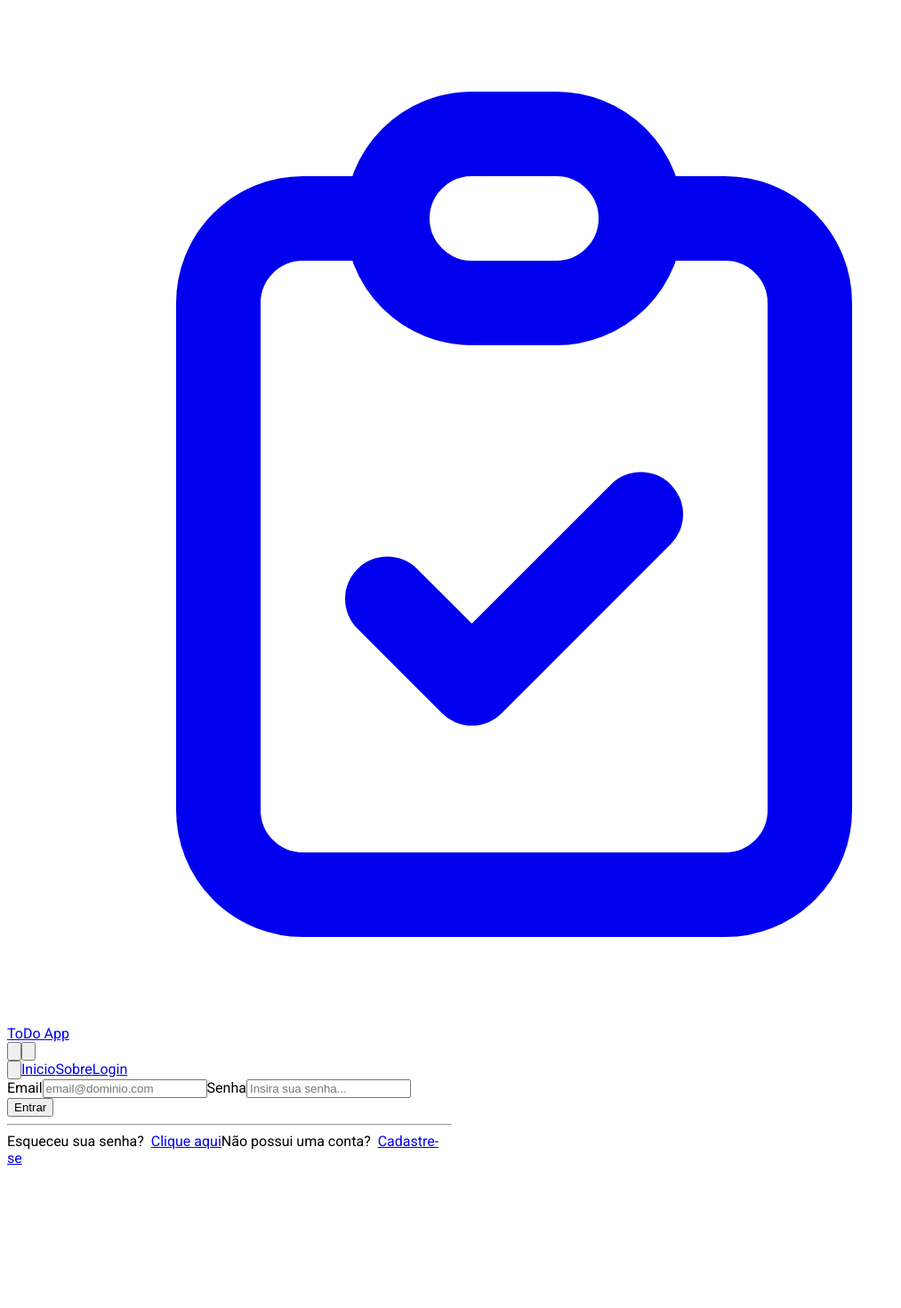
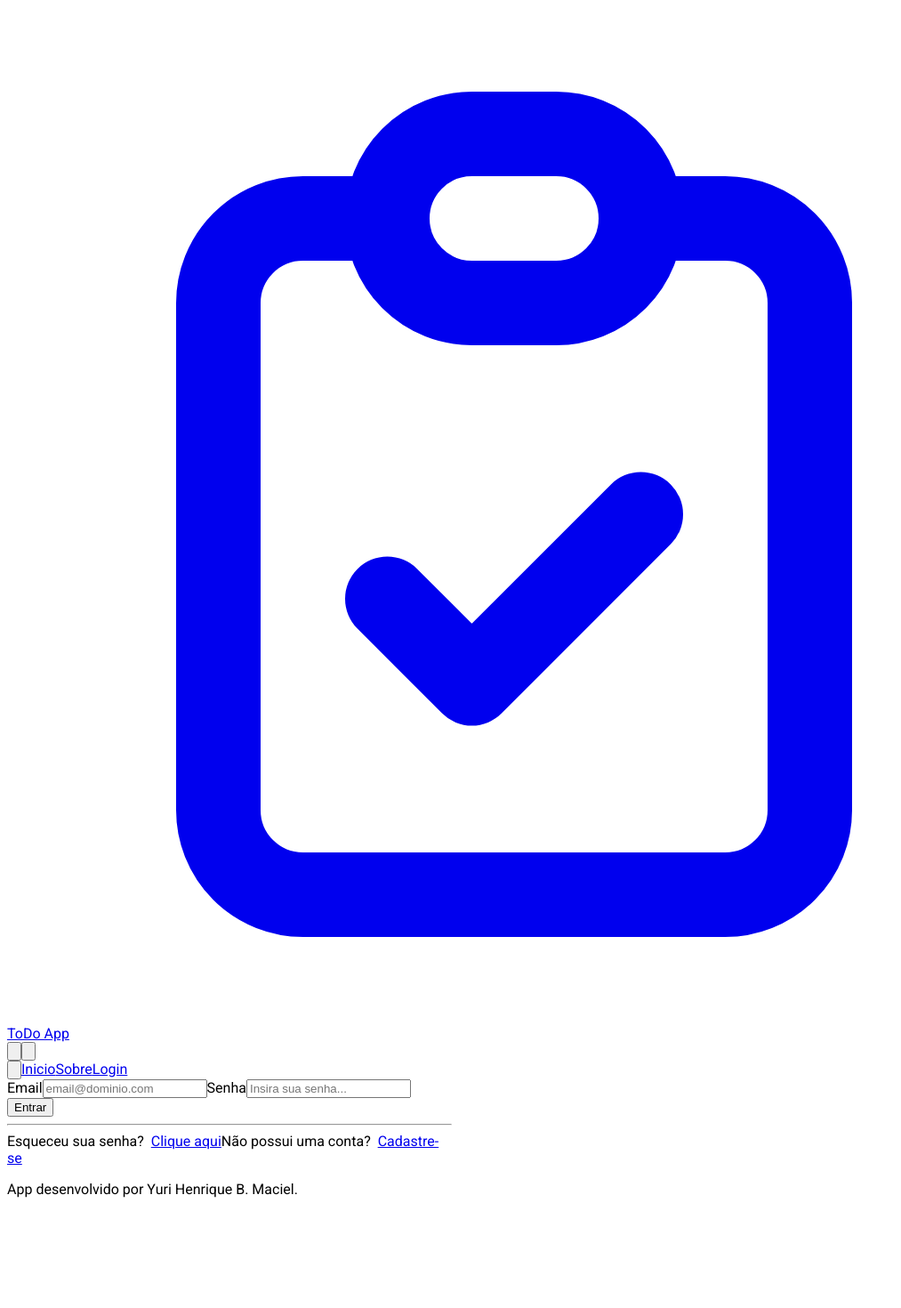
Before and after one commit to yurihnrq/todo-app-cra, a React (Create React App) app: page /login in a window 1280 px wide. Shown: the top 1470 px of the page at 89% size, without its empty margins (0-1013 px from the left). After the commit the page ends 1362 px from the top, so only its background shows below. Built offline with nearby package versions, Linux system fonts and the light colour scheme; no server answers.

Commit message:
fix: unnecessary styles at Layout component

```diff
--- a/src/components/styles/Layout.module.css
+++ b/src/components/styles/Layout.module.css
@@ -4,7 +4,6 @@
 
 .Layout .content {
   @apply px-5 pt-4 pb-20 sm:px-8 sm:pt-8 sm:pb-24;
-  height: calc(100vh - 76px);
 }
 
 .Layout .spinnerContainer {
```
